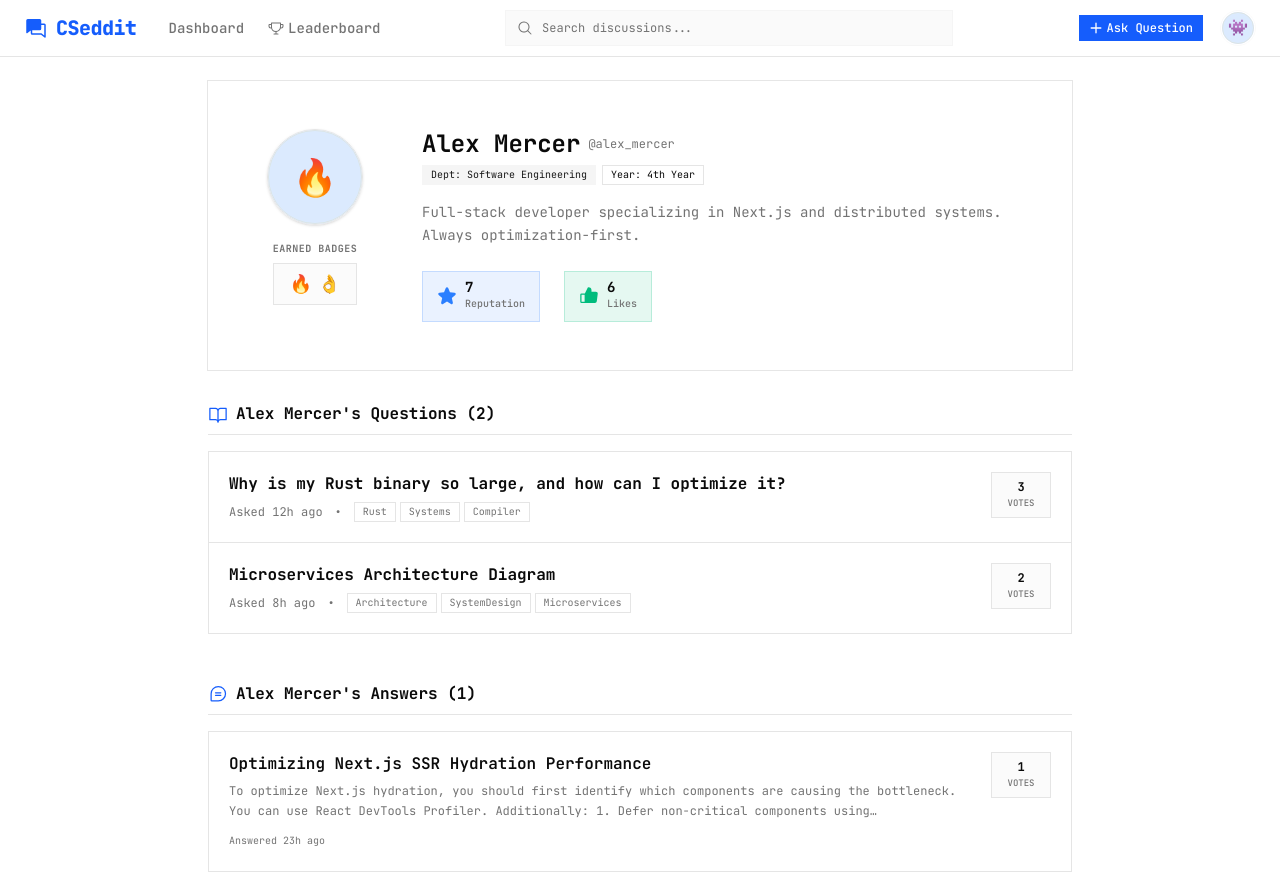
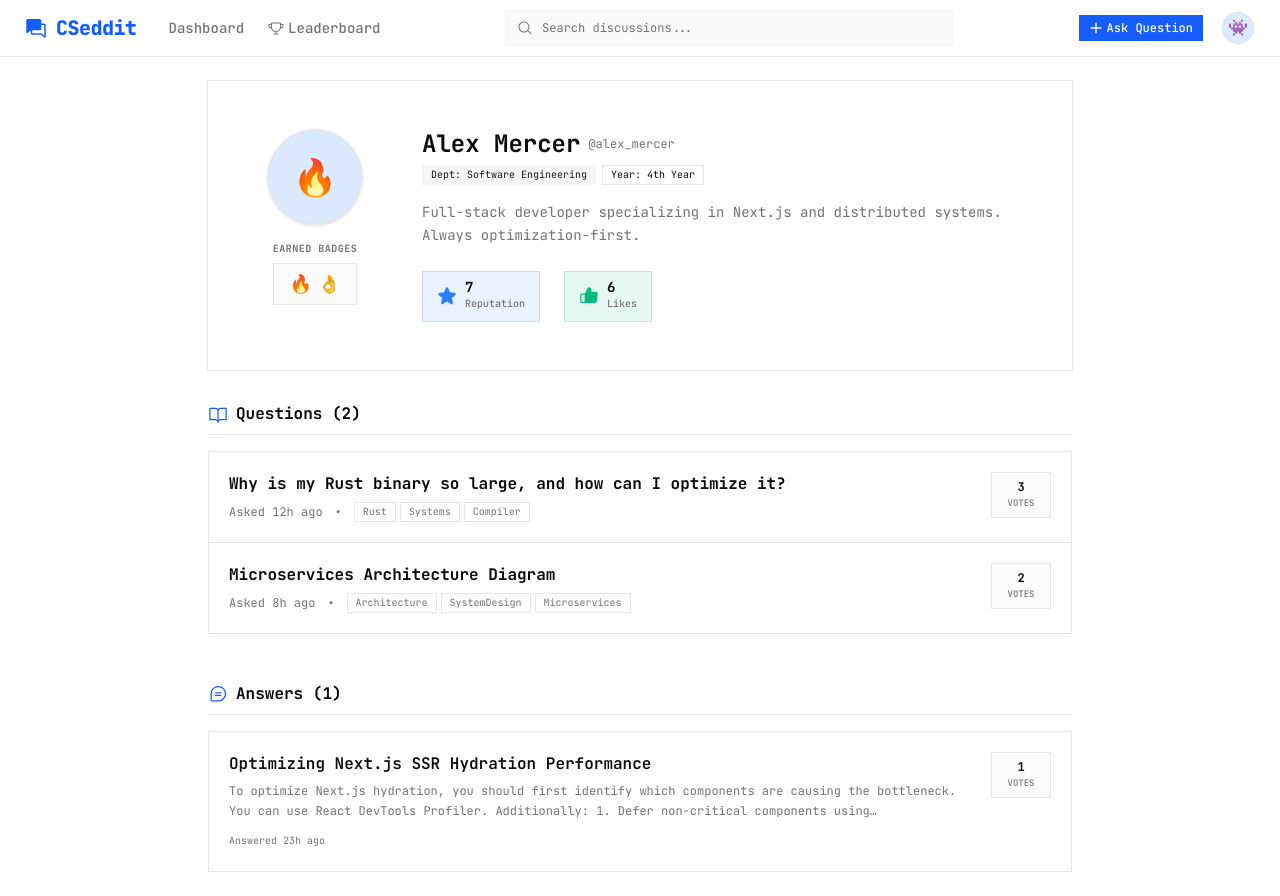
Before and after one commit to oscar-chj/cseddit, a Next.js app: page /profiles/alex_mercer in a window 1280 px wide. Built offline with nearby package versions, Linux system fonts and the light colour scheme.

Commit message:
feat(profile): remove names from section title

```diff
--- a/src/app/profiles/[id]/page.tsx
+++ b/src/app/profiles/[id]/page.tsx
@@ -31,7 +31,9 @@ export default function UserProfilePage() {
 
   const [user, setUser] = useState<User | null>(null)
   const [userPosts, setUserPosts] = useState<Post[]>([])
-  const [userAnswers, setUserAnswers] = useState<(Answer & { postTitle: string })[]>([])
+  const [userAnswers, setUserAnswers] = useState<
+    (Answer & { postTitle: string })[]
+  >([])
   const [mounted, setMounted] = useState(false)
   const [currentUserId, setCurrentUserId] = useState("")
 
@@ -220,8 +222,7 @@ export default function UserProfilePage() {
       <div className="space-y-4">
         <h2 className="flex items-center gap-2 border-b border-border pb-2 text-base font-bold text-foreground">
           <BookOpenIcon className="h-5 w-5 text-blue-600" />
-          {isOwnProfile ? "My Questions" : `${user.name}'s Questions`} (
-          {userPosts.length})
+          Questions ({userPosts.length})
         </h2>
 
         {userPosts.length === 0 ? (
@@ -282,8 +283,7 @@ export default function UserProfilePage() {
       <div className="space-y-4 pt-4">
         <h2 className="flex items-center gap-2 border-b border-border pb-2 text-base font-bold text-foreground">
           <ChatTeardropTextIcon className="h-5 w-5 text-blue-600" />
-          {isOwnProfile ? "My Answers" : `${user.name}'s Answers`} (
-          {userAnswers.length})
+          Answers ({userAnswers.length})
         </h2>
 
         {userAnswers.length === 0 ? (
@@ -295,13 +295,14 @@ export default function UserProfilePage() {
         ) : (
           <div className="divide-y divide-border overflow-hidden rounded-none border bg-card">
             {userAnswers.map((answer) => {
-              const answerScore = answer.upvotes.length - answer.downvotes.length
+              const answerScore =
+                answer.upvotes.length - answer.downvotes.length
               return (
                 <div
                   key={answer.id}
                   className="flex items-start justify-between gap-4 p-4 transition-colors hover:bg-muted/30 sm:p-5"
                 >
-                  <div className="flex-1 min-w-0 space-y-1.5">
+                  <div className="min-w-0 flex-1 space-y-1.5">
                     <Link
                       href={`/posts/${answer.postId}`}
                       className="block truncate text-sm font-semibold text-foreground transition-colors hover:text-blue-600 sm:text-base"
@@ -316,11 +317,11 @@ export default function UserProfilePage() {
                     </span>
                   </div>
 
-                  <div className="flex shrink-0 min-w-[60px] flex-col items-center justify-center rounded-none border border-border bg-muted/40 px-3 py-1.5 text-center">
+                  <div className="flex min-w-[60px] shrink-0 flex-col items-center justify-center rounded-none border border-border bg-muted/40 px-3 py-1.5 text-center">
                     <span className="text-xs font-bold text-foreground">
                       {answerScore}
                     </span>
-                    <span className="mt-0.5 text-[9px] font-medium uppercase text-muted-foreground">
+                    <span className="mt-0.5 text-[9px] font-medium text-muted-foreground uppercase">
                       votes
                     </span>
                   </div>
```
